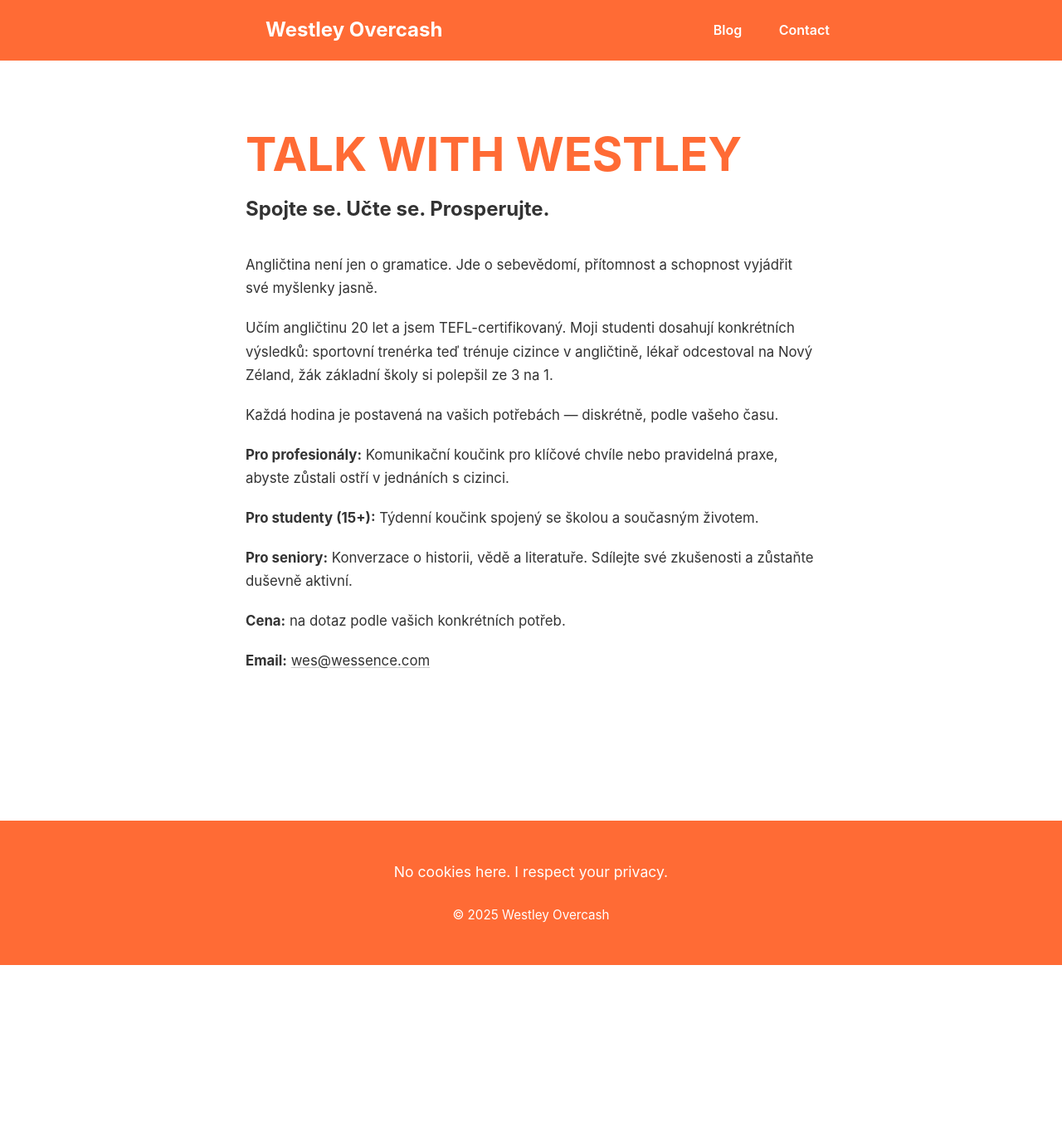
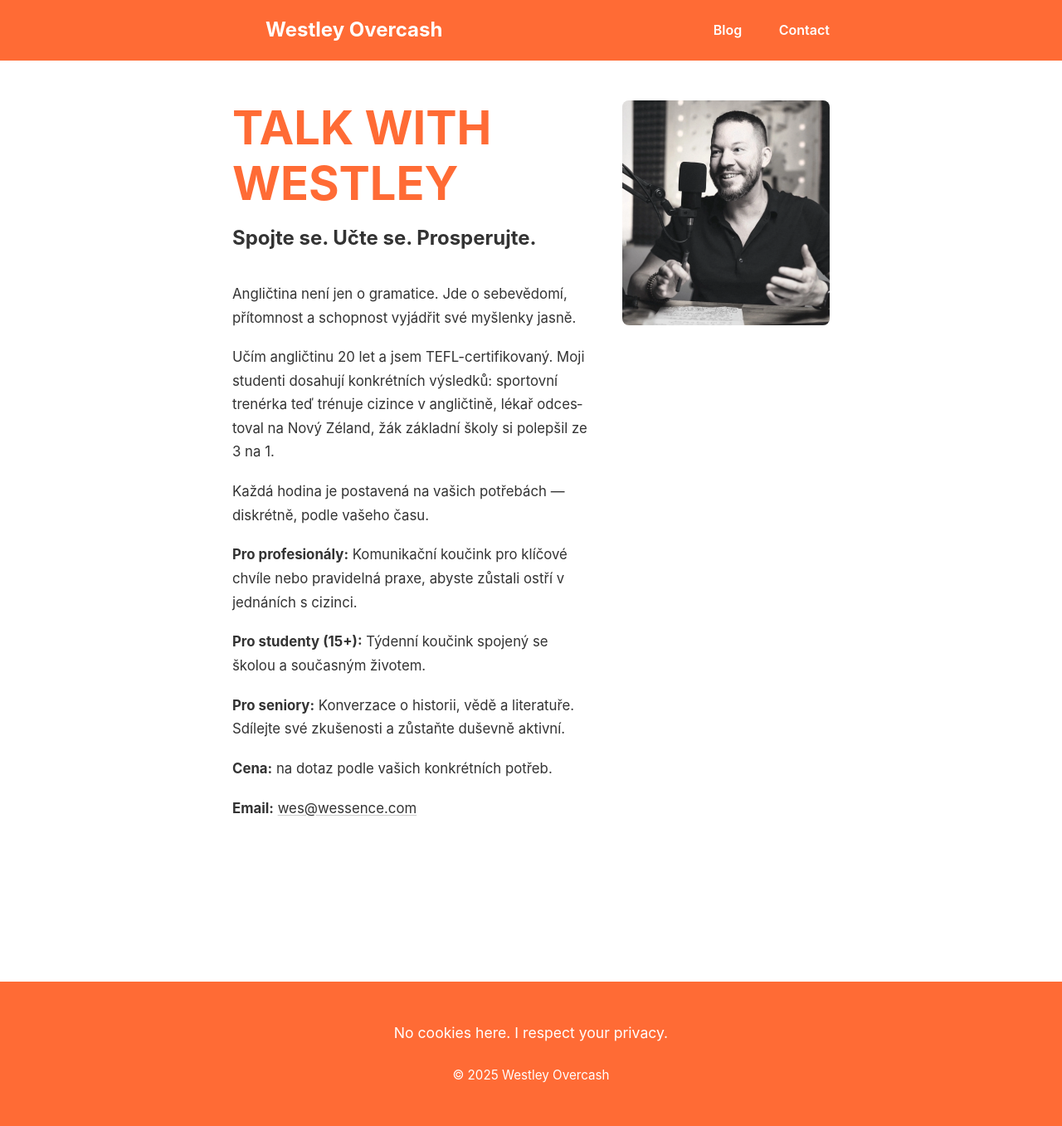
Before and after one commit to westleyovercash/westleyovercash.github.io, a Jekyll site: the page built from talkwithwestley.md, in a window 1280 px wide. Shown: the whole page at 83% size. Built offline with Jekyll 4.4.1, drawn with Linux system fonts in a browser that asks for light colours; before the commit the page ends 1163 px from its top, so only the background shows below that.

Commit message:
Update talkwithwestley.md

```diff
--- a/talkwithwestley.md
+++ b/talkwithwestley.md
@@ -4,26 +4,34 @@ title: Talk with Westley
 permalink: /talkwithwestley/
 ---
 
-<div style="max-width: 900px; margin: 0 auto; padding: 2rem 1rem; line-height: 1.7; color: #333;">
-  <h1 style="margin: 0 0 0.75rem 0;">TALK WITH WESTLEY</h1>
-  <p style="font-size: 1.5rem; font-weight: 700; margin: 0 0 2rem 0;">
-    Spojte se. Učte se. Prosperujte.
-  </p>
+<div style="display: flex; align-items: flex-start; gap: 40px; margin-bottom: 3rem; flex-wrap: wrap;">
 
-  <p>Angličtina není jen o gramatice. Jde o sebevědomí, přítomnost a schopnost vyjádřit své myšlenky jasně.</p>
+  <div style="flex: 1; min-width: 300px;">
+    <h1 style="margin: 0 0 0.75rem 0;">TALK WITH WESTLEY</h1>
+    <p style="font-size: 1.5rem; font-weight: 700; margin: 0 0 2rem 0;">
+      Spojte se. Učte se. Prosperujte.
+    </p>
 
-  <p>Učím angličtinu 20 let a jsem TEFL-certifikovaný. Moji studenti dosahují konkrétních výsledků:
-  sportovní trenérka teď trénuje cizince v angličtině, lékař odcestoval na Nový Zéland, žák základní školy si polepšil ze 3 na 1.</p>
+    <p>Angličtina není jen o gramatice. Jde o sebevědomí, přítomnost a schopnost vyjádřit své myšlenky jasně.</p>
 
-  <p>Každá hodina je postavená na vašich potřebách — diskrétně, podle vašeho času.</p>
+    <p>Učím angličtinu 20 let a jsem TEFL-certifikovaný. Moji studenti dosahují konkrétních výsledků:
+    sportovní trenérka teď trénuje cizince v angličtině, lékař odcestoval na Nový Zéland, žák základní školy si polepšil ze 3 na 1.</p>
 
-  <p><strong>Pro profesionály:</strong> Komunikační koučink pro klíčové chvíle nebo pravidelná praxe, abyste zůstali ostří v jednáních s cizinci.</p>
+    <p>Každá hodina je postavená na vašich potřebách — diskrétně, podle vašeho času.</p>
 
-  <p><strong>Pro studenty (15+):</strong> Týdenní koučink spojený se školou a současným životem.</p>
+    <p><strong>Pro profesionály:</strong> Komunikační koučink pro klíčové chvíle nebo pravidelná praxe, abyste zůstali ostří v jednáních s cizinci.</p>
 
-  <p><strong>Pro seniory:</strong> Konverzace o historii, vědě a literatuře. Sdílejte své zkušenosti a zůstaňte duševně aktivní.</p>
+    <p><strong>Pro studenty (15+):</strong> Týdenní koučink spojený se školou a současným životem.</p>
 
-  <p><strong>Cena:</strong> na dotaz podle vašich konkrétních potřeb.</p>
+    <p><strong>Pro seniory:</strong> Konverzace o historii, vědě a literatuře. Sdílejte své zkušenosti a zůstaňte duševně aktivní.</p>
 
-  <p><strong>Email:</strong> <a href="mailto:wes@wessence.com">wes@wessence.com</a></p>
+    <p><strong>Cena:</strong> na dotaz podle vašich konkrétních potřeb.</p>
+
+    <p><strong>Email:</strong> <a href="mailto:wes@wessence.com">wes@wessence.com</a></p>
+  </div>
+
+  <div style="flex: 0 0 250px;">
+    <img src="/assets/css/images/Westley-Overcash.jpg" alt="Westley Overcash" style="max-width: 250px; width: 100%; border-radius: 8px;">
+  </div>
+
 </div>
```
